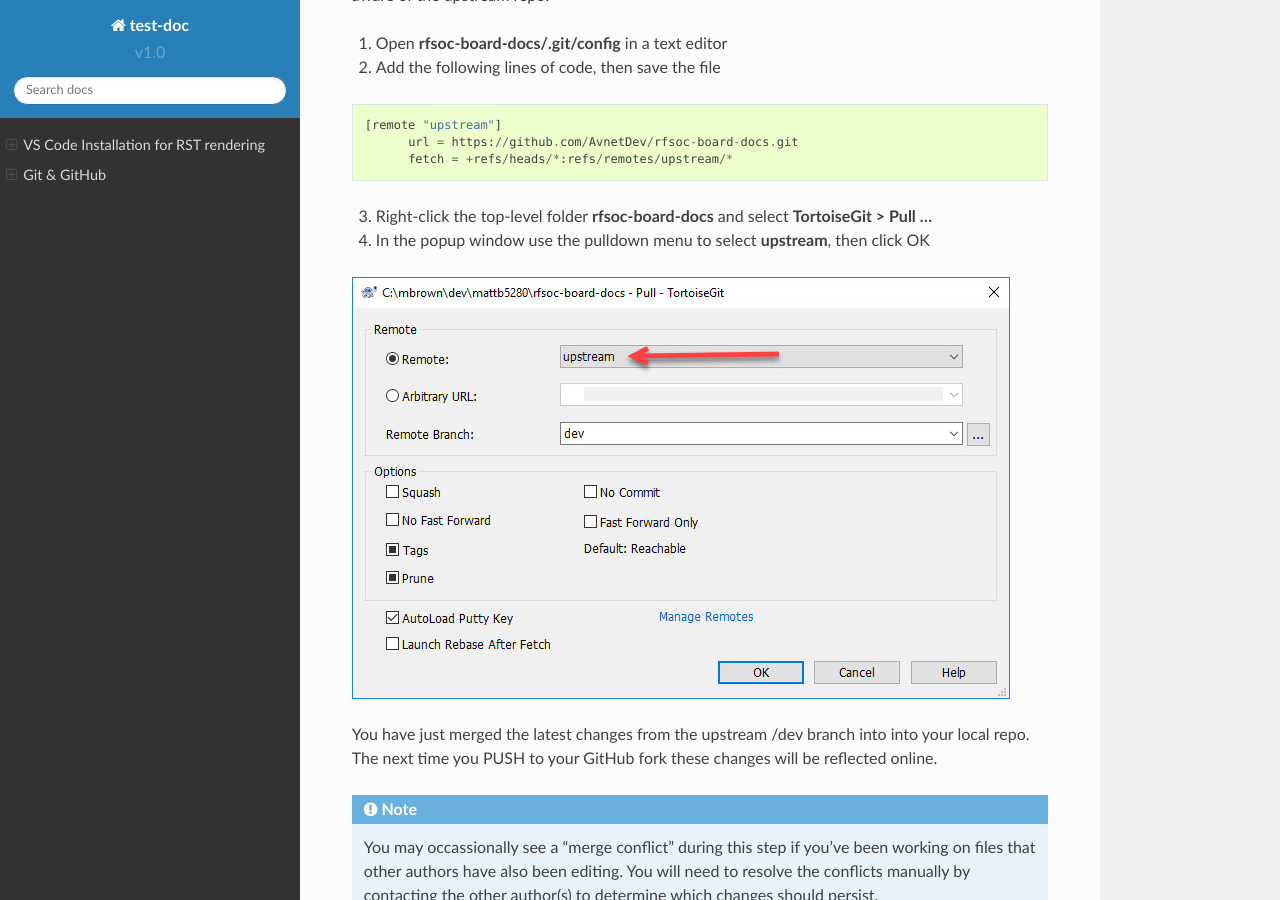
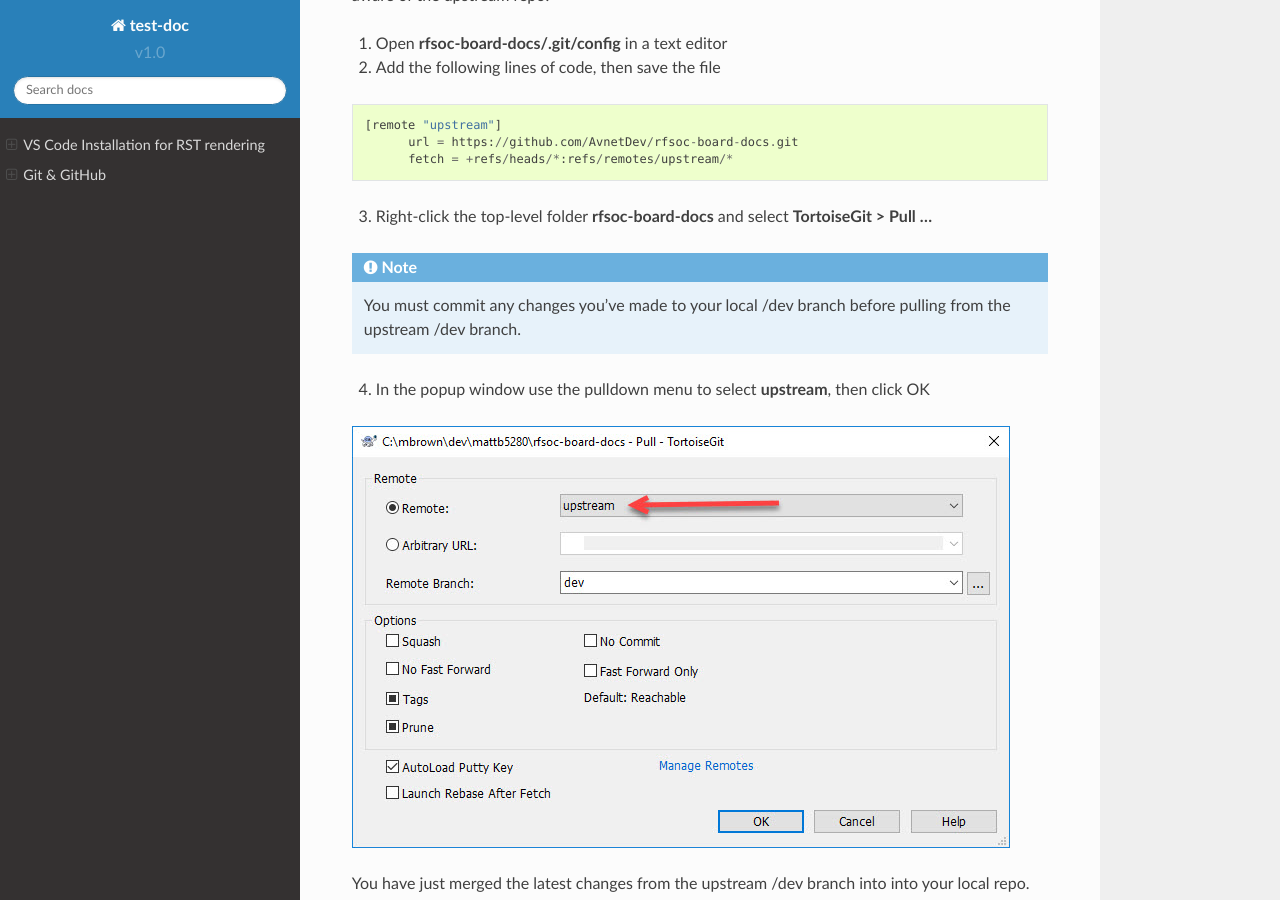
Before and after one commit to AvnetDev/test-doc, a Sphinx documentation site: the page built from docs/source/rst_tools.rst, in a window 1280 px wide and 900 px high, scrolled down 8695 px. Built offline with Sphinx 7.4.7 and the Read the Docs theme 2.0.0, drawn with Linux system fonts in a browser that asks for light colours.

Commit message:
Adds note for pulling from upstream

```diff
--- a/docs/source/rst_tools.rst
+++ b/docs/source/rst_tools.rst
@@ -185,6 +185,9 @@
 	fetch = +refs/heads/*:refs/remotes/upstream/*
 
 3. Right-click the top-level folder **rfsoc-board-docs** and select **TortoiseGit > Pull ...**
+
+.. note:: You must commit any changes you've made to your local /dev branch before pulling from the upstream /dev branch.
+
 4. In the popup window use the pulldown menu to select **upstream**, then click OK
 
 .. image:: images/tortoise_pull_upstream.jpg
```
